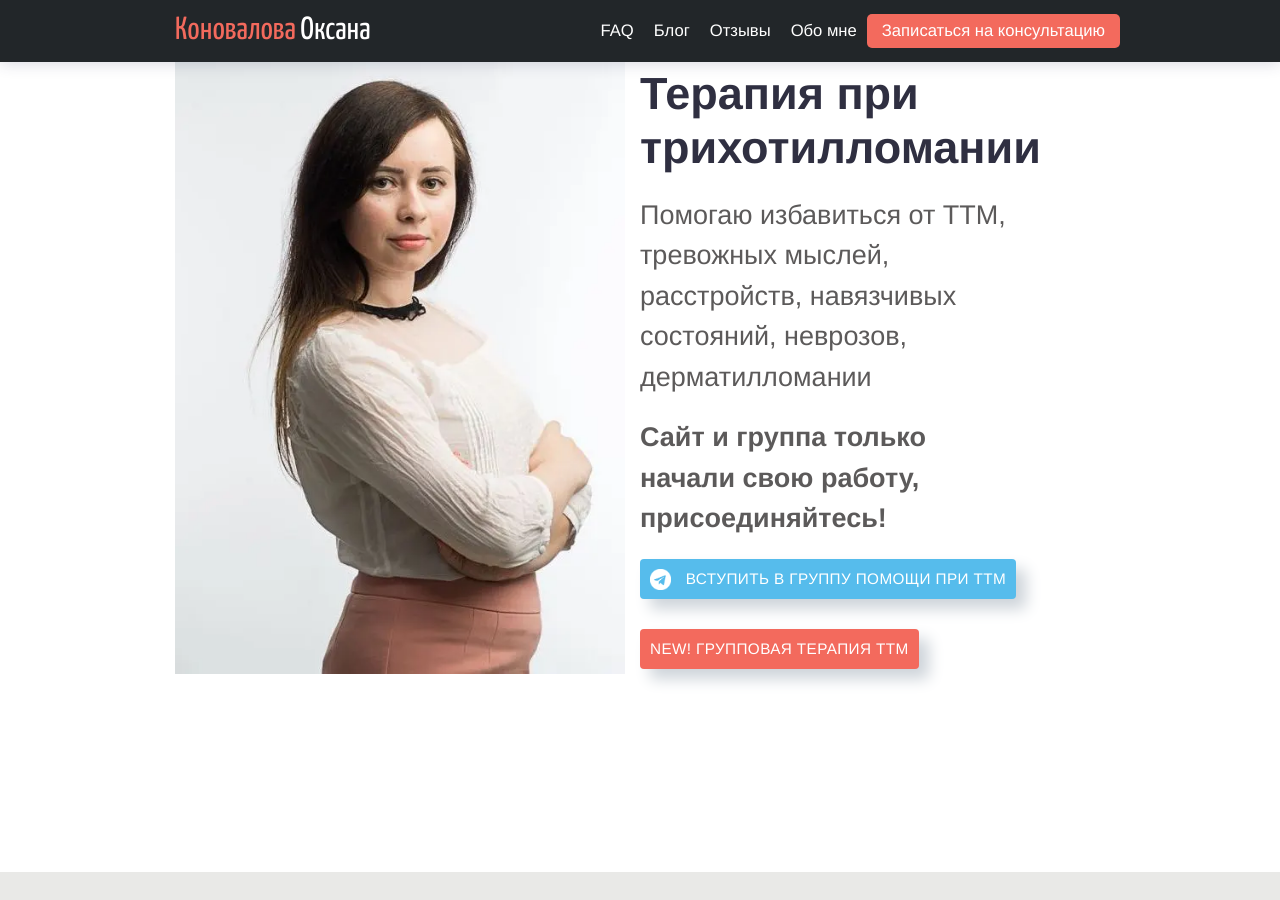
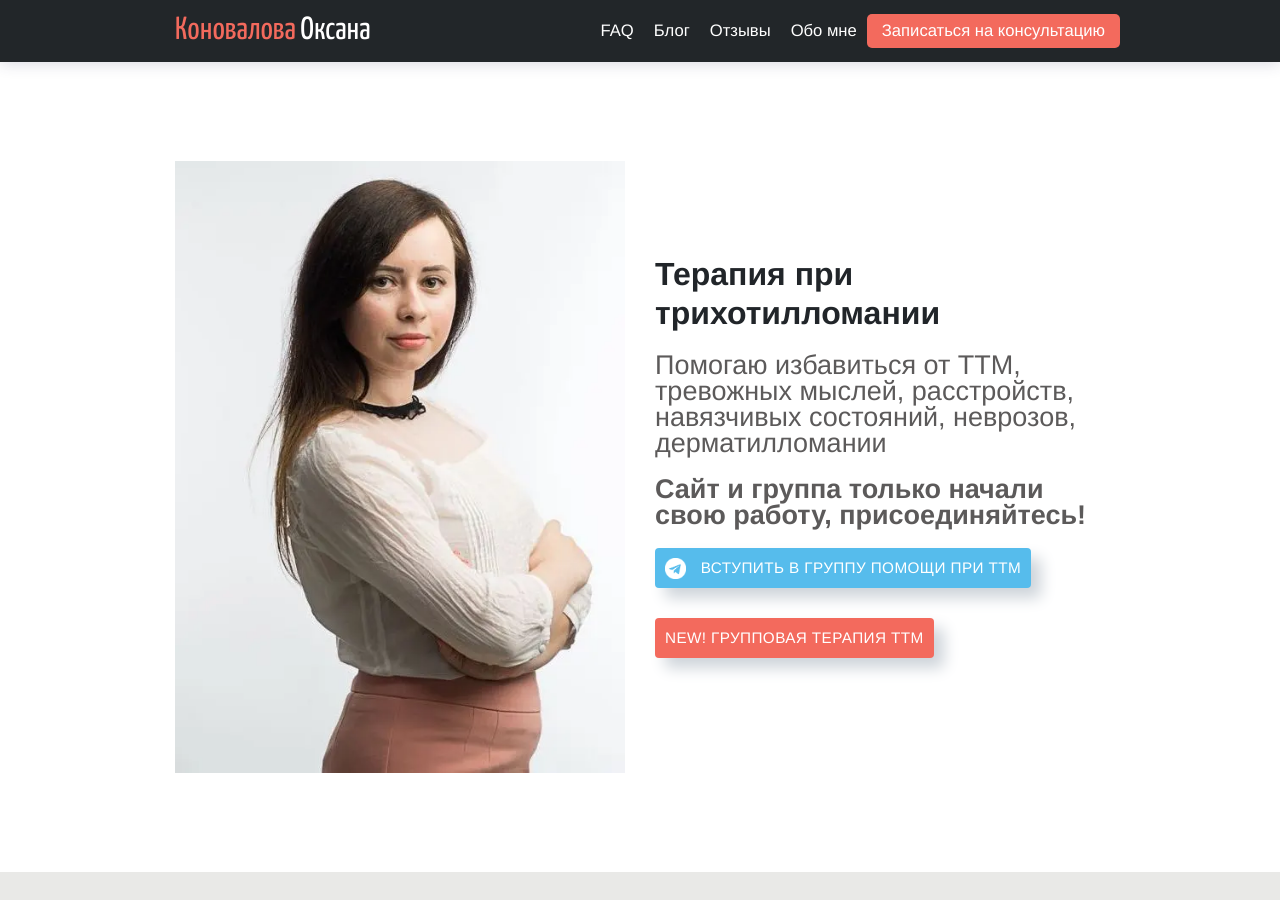
Before and after one commit to ttm-help/ttm-help.github.io, a Jekyll site: the page built from index.md, in a window 1280 px wide and 900 px high. Built offline with Jekyll 4.4.1, drawn with Linux system fonts in a browser that asks for light colours; some of the changed text lies outside the part shown.

Commit message:
make main page adaptive

```diff
--- a/_data/social.json
+++ b/_data/social.json
@@ -1,6 +1,6 @@
 [
   {
-    "name": "группа помощи при трихотилломании в Telegram",
+    "name": "группа помощи при трихотилломании",
     "link": "https://t.me/ttm_help_ru",
     "image": "assets/images/social/telegram.png"
   }
--- a/_layouts/home.html
+++ b/_layouts/home.html
@@ -3,25 +3,31 @@
 bodyClass: "page-home"
 ---
 
-<div class="intro container">
-    <div class="desktop-mode strip">
-        <div class="row row-cols-2 align-items-center mt-3 mt-lg-0">
-            <div class="col-6">
-                <img alt="{{ site.title }}"
-                     class="intro-image"
-                     src="/assets/images/illustrations/main-photo.webp">
+<div class="container">
+    <div class="intro">
+        <div class="row h-100">
+            <div class="col-md-6 h-100">
+                <div class="row h-100" style="overflow: hidden;">
+                    <div class="col d-flex flex-column justify-content-center">
+                        <picture>
+                            <source media="(min-width:720px)"
+                                    srcset="/assets/images/illustrations/main-photo.webp">
+                            <img src="/assets/images/illustrations/main-photo-mobile.webp" alt="{{ site.title }}"
+                                 style="width:100%;">
+                        </picture>
+
                     </div>
-
-            <div class="col-6">
-                <div class="row">
-                    <div class="col">
-                        <div class="row">
+                </div>
+            </div>
+            <div class="col-md-6 h-100">
+                <div class="col d-flex flex-column justify-content-center h-100">
+                    <div class="row mt-1">
                         <h1>Терапия при трихотилломании</h1>
                     </div>
                     <div class="row">
                         <p style="font-size: 3vh">
-                                Помогаю избавиться от ТТМ, тревожных мыслей, расстройств, навязчивых состояний, неврозов,
-                                дерматилломании
+                            Помогаю избавиться от ТТМ, тревожных мыслей, расстройств, навязчивых состояний,
+                            неврозов, дерматилломании
                         </p>
                     </div>
                     <div class="row">
@@ -39,7 +45,7 @@
                             <span>Вступить в группу помощи при ТТМ</span>
                         </a>
                     </div>
-                        <div class="row mt-3">
+                    <div class="row mt-3 mb-3">
                         <a href="/group-therapy.html"
                            class="button button-shadow"
                            style="background-color: #f36a5d;">
@@ -47,59 +53,6 @@
                         </a>
                     </div>
                 </div>
-                </div>
-            </div>
-        </div>
-    </div>
-
-    <div class="mobile-mode pl-0 " style="color: white;  text-align: center;">
-        <div class="row row-cols-1 pl-0 ">
-            <div class="col">
-                <img alt="Психотерапия от ТТМ, трихотилломании и тревожных мыслей"
-                     width="533"
-                     height="389"
-                     style="
-                        width: 100%;
-                        height: auto;"
-                     src="/assets/images/illustrations/main-photo-mobile.webp">
-            </div>
-
-            <div class="col pt-2">
-                <a href="/about.html">
-                    <span style="font-size: 5vw">Терапия при ТТМ</span>
-                </a>
-            </div>
-            <div class="col pt-1" style="font-size: 4vw">
-                <span>Помогаю избавиться от тревожных мыслей, расстройств, навязчивых состояний, неврозов, трихотилломании, дерматилломании</span>
-            </div>
-
-            <div class="pt-1">
-                <a class="button"
-                   href="/contact.html">Записаться на консультацию</a>
-            </div>
-
-            <div class="col pt-2">
-                <span style="font-size: 3vw">Сайт и группа только начали свою работу, присоединяйтесь!</span>
-            </div>
-
-            <div class="pt-1">
-                <a href="https://t.me/ttm_help_ru"
-                   rel=nofollow
-                   class="button"
-                   style="background-color: #56bcec">
-                    <img alt="телеграм канал ttm_help_ru"
-                         title="Телеграм группа помощи при ТТМ"
-                         class="messenger-icon mr-1" src="/assets/images/social/telegram.png">
-                    <span>Группа помощи при ТТМ</span>
-                </a>
-            </div>
-
-            <div class="pt-2 pb-2">
-                <a href="/group-therapy.html"
-                   class="button"
-                   style="background-color: #f36a5d">
-                    NEW! Групповая терапия ТТМ
-                </a>
             </div>
         </div>
     </div>
@@ -157,9 +110,9 @@
         </li>
     </ul>
     <p class="mt-1">
-        <strong>Трихотилломания (ТТМ)</strong> - комплексная проблема, она включает и травмы психики и работу с тревожностью и
-        многие другие вещи, как например, стыд, вина, тяжелые отношения с близкими и окружающими, сепарация,
-        которые мы будем прорабатывать на терапии.
+        <strong>Трихотилломания (ТТМ)</strong> - комплексная проблема, она включает и травмы психики и работу с
+        тревожностью и многие другие вещи, как например, стыд, вина, тяжелые отношения с близкими и окружающими,
+        сепарация, которые мы будем прорабатывать на терапии.
     </p>
 
     {% include consultation.html %}
--- a/_sass/components/_intro.scss
+++ b/_sass/components/_intro.scss
@@ -1,56 +1,15 @@
 .intro {
-  display: flex;
-  height: auto;
-
-  flex-direction: column;
-  background-color: $primary-dark;
-
-  overflow: hidden;
   @include media-breakpoint-up(md) {
-    padding-bottom: 20px;
-    flex-direction: row;
-    background-color: $white;
-
     height: 90vh;
   }
 
-  h1 {
-    color: $black;
-    font-size: 5vh;
-    font-weight: bold;
-    line-height: 1.2;
-    @include media-breakpoint-up(md) {
-      width: 80%;
-    }
+  .h-100 {
+    height: 100%
   }
 
-  h2 {
-    width: 80%;
-    font-size: 2vh;
-    line-height: 1.4;
-    margin-bottom: 30px;
-    color: $black;
-    font-family: $font-family-base;
-  }
-
-  p {
-    font-size: 1.2rem;
-    font-weight: lighter;
-    line-height: 1.5;
-    color: $steel;
-    @include media-breakpoint-up(md) {
-      width: 80%;
-    }
-  }
-
-  .intro-image {
-    max-width: 100%;
-    height: auto;
+  .messenger-icon {
+    width: 21px;
+    height: 21px;
+    display: inline;
   }
 }
-
-.messenger-icon {
-  width: 21px;
-  height: 21px;
-  display: inline;
-}
```
Lines whose indentation alone changed are shown as unchanged.
